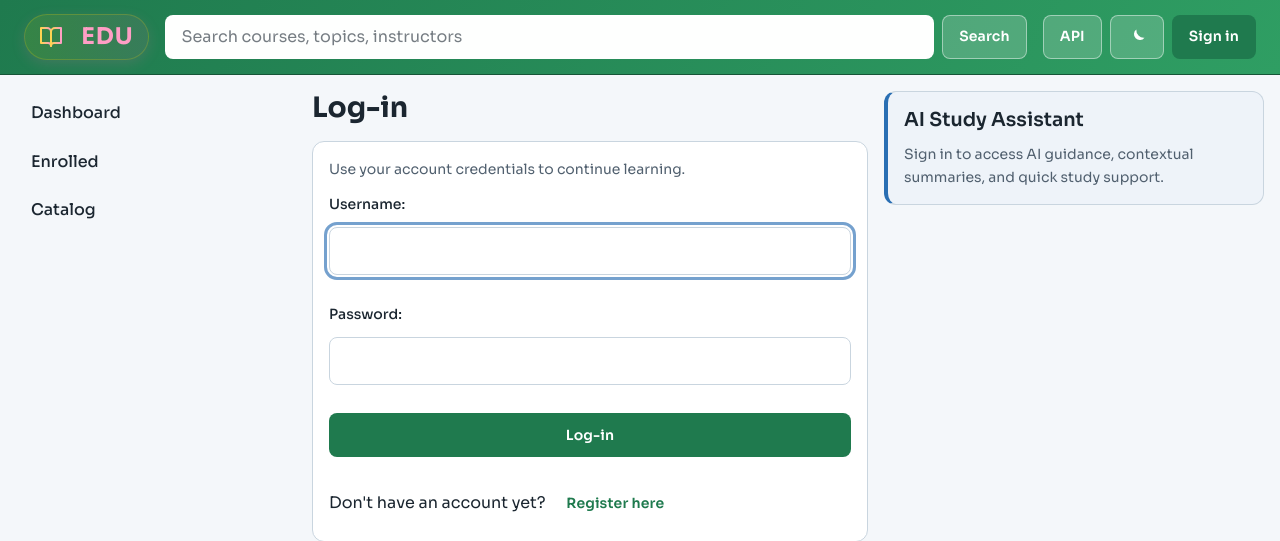
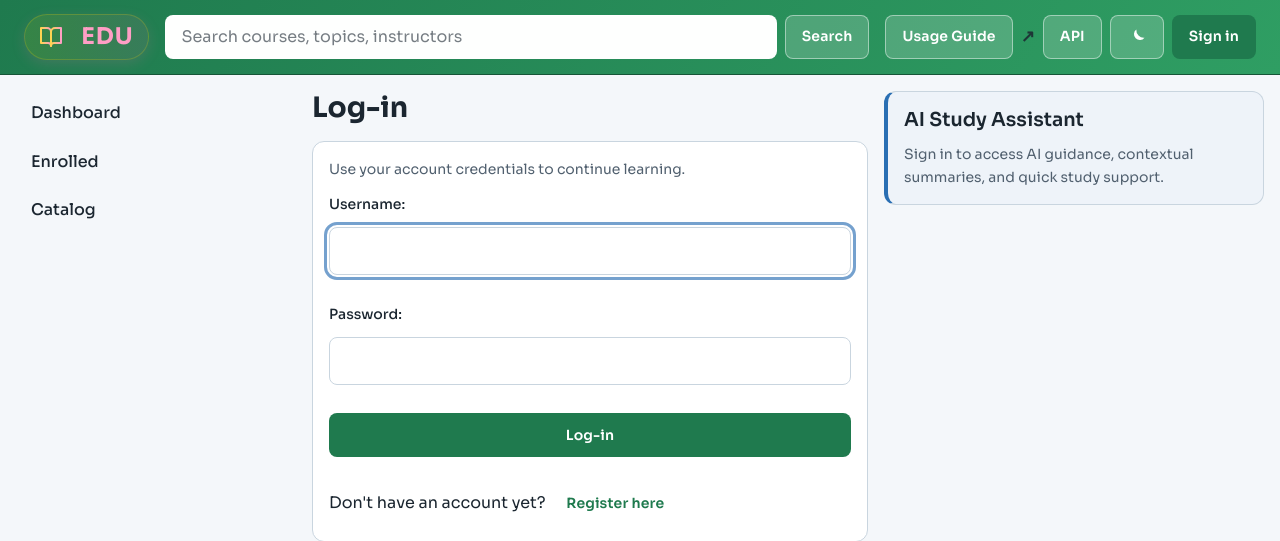
Before and after one commit to worku404/e-learning, a Django app: page /accounts/login/?next=/assistant/ in a window 1280 px wide. Shown: the top 541 px of the page. Run offline with Django 5.2, Linux system fonts and the light colour scheme; parts of the project's set-up code (start-up, migrations or seed data) failed here and were passed over.

Commit message:
add usage guide

```diff
--- a/edu/courses/templates/base.html
+++ b/edu/courses/templates/base.html
@@ -48,6 +48,10 @@
             <nav class="topbar__actions" aria-label="Account actions">
                 {% if request.user.is_authenticated %}
                     <a href="{% url 'student_course_list' %}" class="c-btn c-btn--ghost">My Courses</a>
+                {% endif %}
+                {% if not request.user.is_authenticated %}
+                    <a href="https://github.com/worku404/e-learning/blob/main/docs/usage.md" target="_blank" class="c-btn c-btn--ghost">Usage Guide</a>
+                    <span class="course-chat-link__arrow" aria-hidden="true">↗</span>
                 {% endif %}
                     <a href="{% url 'api:token_ui' %}" class="c-btn c-btn--ghost">API</a>
                     <a href="#"
```
